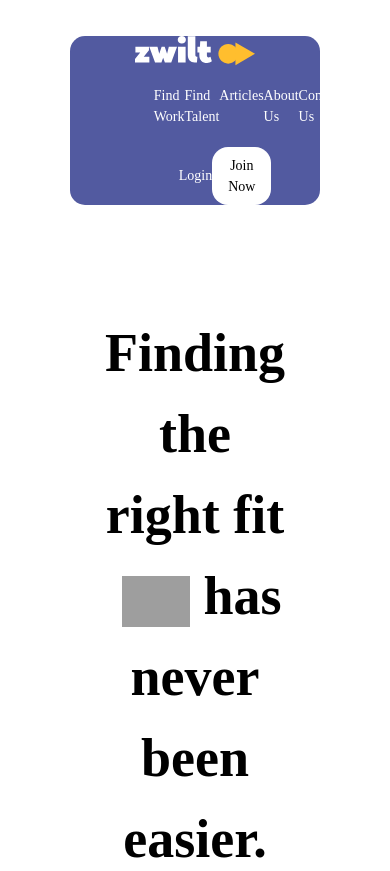
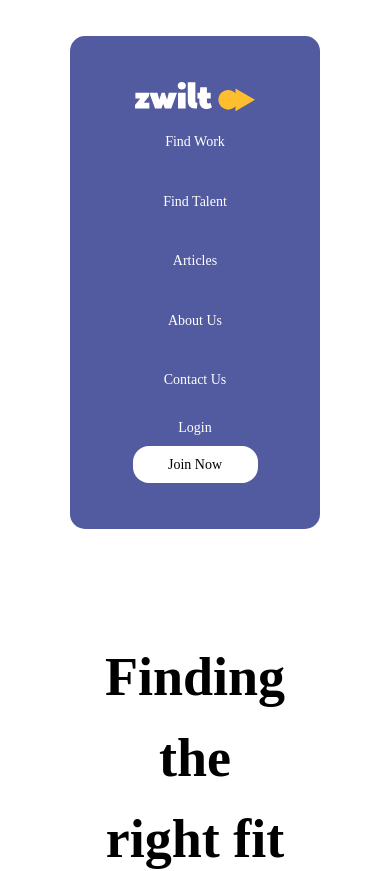
Before and after one commit to NanorIsrael/zwilt, a React (Create React App) app: page / in a window 390 px wide. Shown: the top 871 px of the page. Built offline with nearby package versions, Linux system fonts and the light colour scheme; grey boxes are pictures that could not be loaded; a web font is replaced by a local one.

Commit message:
Update mobile header

```diff
--- a/src/App.css
+++ b/src/App.css
@@ -648,6 +648,10 @@ code {
   display: flex;
 }
 
+.hidden {
+  display: none;
+}
+
 .h-\[2\.75em\] {
   height: 2.75em;
 }
@@ -666,6 +670,10 @@ code {
 
 .h-\[100\%\] {
   height: 100%;
+}
+
+.h-\[50\%\] {
+  height: 50%;
 }
 
 .w-\[100\%\] {
@@ -712,6 +720,10 @@ code {
   width: 13%;
 }
 
+.w-\[50\%\] {
+  width: 50%;
+}
+
 .rotate-\[0deg\] {
   --tw-rotate: 0deg;
   transform: translate(var(--tw-translate-x), var(--tw-translate-y)) rotate(var(--tw-rotate)) skewX(var(--tw-skew-x)) skewY(var(--tw-skew-y)) scaleX(var(--tw-scale-x)) scaleY(var(--tw-scale-y));
@@ -735,6 +747,10 @@ code {
 
 .items-center {
   align-items: center;
+}
+
+.justify-end {
+  justify-content: flex-end;
 }
 
 .justify-center {
@@ -814,6 +830,11 @@ code {
   background-color: rgb(239 68 68 / var(--tw-bg-opacity));
 }
 
+.bg-green-500 {
+  --tw-bg-opacity: 1;
+  background-color: rgb(34 197 94 / var(--tw-bg-opacity));
+}
+
 .bg-opacity-\[15\%\] {
   --tw-bg-opacity: 15%;
 }
@@ -871,6 +892,16 @@ code {
   padding-bottom: 0.5rem;
 }
 
+.px-8 {
+  padding-left: 2rem;
+  padding-right: 2rem;
+}
+
+.py-\[2\.865em\] {
+  padding-top: 2.865em;
+  padding-bottom: 2.865em;
+}
+
 .pt-4 {
   padding-top: 1rem;
 }
@@ -909,6 +940,18 @@ code {
 
 .pl-\[4\.865em\] {
   padding-left: 4.865em;
+}
+
+.pr-4 {
+  padding-right: 1rem;
+}
+
+.pt-\[4\.865em\] {
+  padding-top: 4.865em;
+}
+
+.pt-\[2\.865em\] {
+  padding-top: 2.865em;
 }
 
 .text-center {
@@ -1007,6 +1050,14 @@ code {
 }
 
 @media (min-width: 768px) {
+  .md\:flex {
+    display: flex;
+  }
+
+  .md\:w-\[13\%\] {
+    width: 13%;
+  }
+
   .md\:flex-row {
     flex-direction: row;
   }
@@ -1020,12 +1071,25 @@ code {
     background-color: rgb(0 0 0 / var(--tw-bg-opacity));
   }
 
+  .md\:px-4 {
+    padding-left: 1rem;
+    padding-right: 1rem;
+  }
+
   .md\:pl-\[4\.865em\] {
     padding-left: 4.865em;
   }
 }
 
 @media (min-width: 1024px) {
+  .lg\:flex {
+    display: flex;
+  }
+
+  .lg\:hidden {
+    display: none;
+  }
+
   .lg\:flex-row {
     flex-direction: row;
   }
--- a/src/App.js
+++ b/src/App.js
@@ -12,12 +12,12 @@ function App() {
     <>
       {/* <Header /> */}
       <header className="container-bg text-white bg-[#525AA0] rounded-[15px]">
-      <section className="flex flex-col items-center justify-around md:justify-between md:bg-black lg:flex-row lg:bg-red-500">
-        <div className="cursor-pointer lg:pl-[4.865em]">
+      <section className="py-[2.865em] flex flex-col items-center justify-around md:justify-between md:bg-black lg:flex-row lg:bg-red-500">
+        <div className="cursor-pointer lg:pl-[4.865em] ">
           <Logo />
         </div>
         <nav className="flex w-[33%] items-center font-[500] cursor-pointer">
-          <ul className=" capitalize flex flex-row justify-between text-[0.875rem] w-full">
+          <ul className="capitalize flex text-[0.875rem] w-full flex-col items-center md:flex-row md:justify-between">
             <li className="py-[1.375em]">find work</li>
             <li className="py-[1.375em]">find talent</li>
             <li className="py-[1.375em]">articles</li>
@@ -25,13 +25,14 @@ function App() {
             <li className="py-[1.375em]">contact us</li>
           </ul>
         </nav>
-        {/* pl-[15.875em] */}
-        <div className="flex h-[100%] w-[13%] justify-around font-[500] text-[0.875rem]">
-          <button className="capitalize">login</button>
-          <button className="bg-white rounded-[16px] text-black h-full capitalize py-2 px-4">join now</button>
+         {/* pl-[15.875em]  */}
+        <div className="flex flex-col h-full w-[50%] md:w-[13%] justify-around font-[500] text-[0.875rem] md:flex-row">
+          <button className="capitalize py-2">login</button>
+          <button className="bg-white rounded-[16px] text-black h-full capitalize py-2 w-full md:px-4">join now</button>
         </div>
       </section>
     </header>
+
       <main className=" text-black h-full flex flex-col w-[100%] my-0 mx-auto justify-center">
         <article className="text-center pt-[9em]">
           <h1 className="text-[3.375rem] font-[700] leadingd-[64px] w-[47%] bg-white my-0 mx-auto">
```
